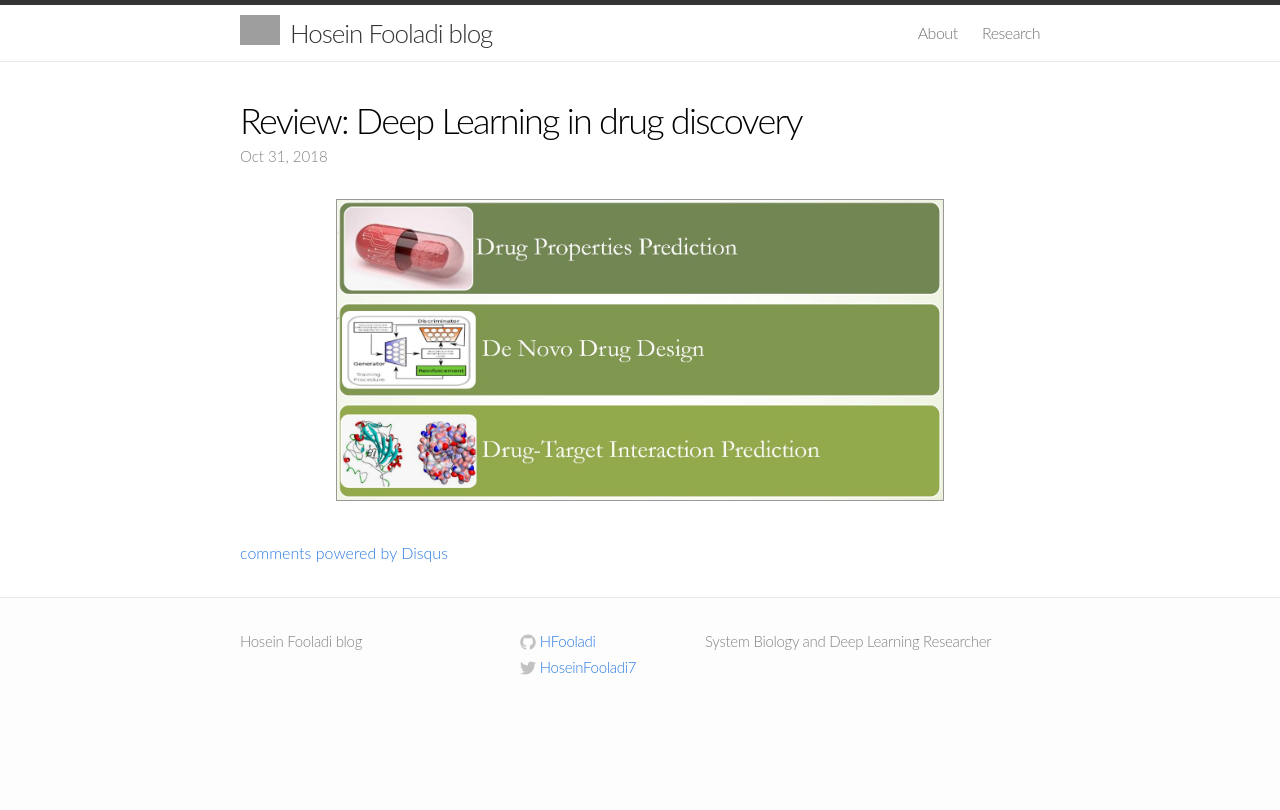
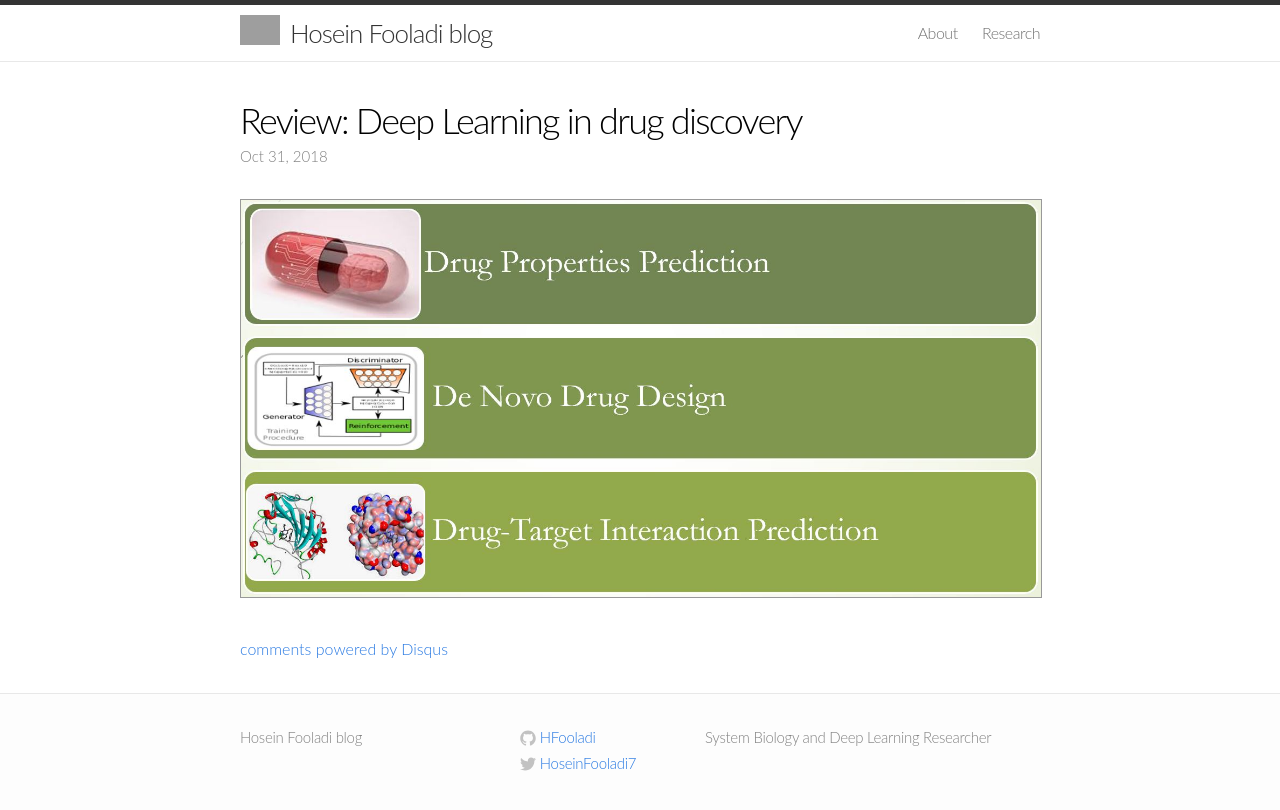
Before and after one commit to HFooladi/HFooladi.github.io, a Jekyll site: the page built from _posts/2018-10-31-Review_DL_Drug.md, in a window 1280 px wide. Shown: the top 810 px of the page. Built offline with Jekyll 4.4.1, drawn with Linux system fonts in a browser that asks for light colours; comment, search, counter and statistics services are not loaded; grey boxes are pictures that could not be loaded.

Commit message:
Update 2018-10-31-Review_DL_Drug.md

```diff
--- a/_posts/2018-10-31-Review_DL_Drug.md
+++ b/_posts/2018-10-31-Review_DL_Drug.md
@@ -9,5 +9,5 @@ mathjax: false
 
 
 <div class="imgcap">
-<img src="/assets/Review_DL_Drug/AI_Drug.JPG" height="300">
+<img src="/assets/Review_DL_Drug/AI_Drug.JPG" height="75%">
 </div>
```
